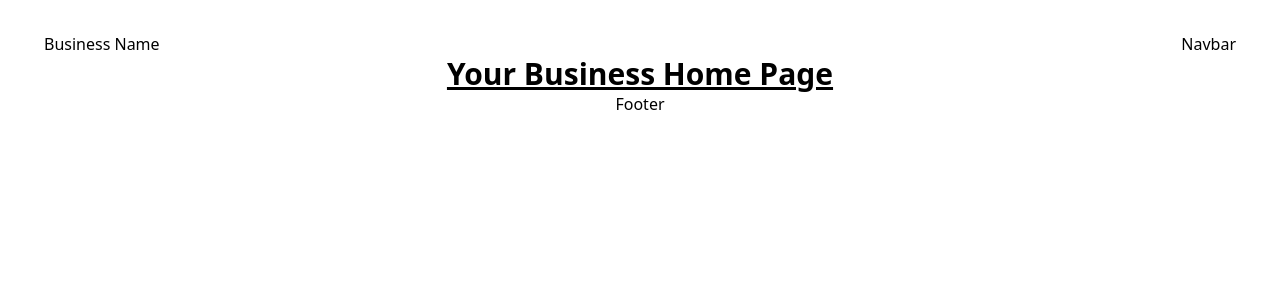
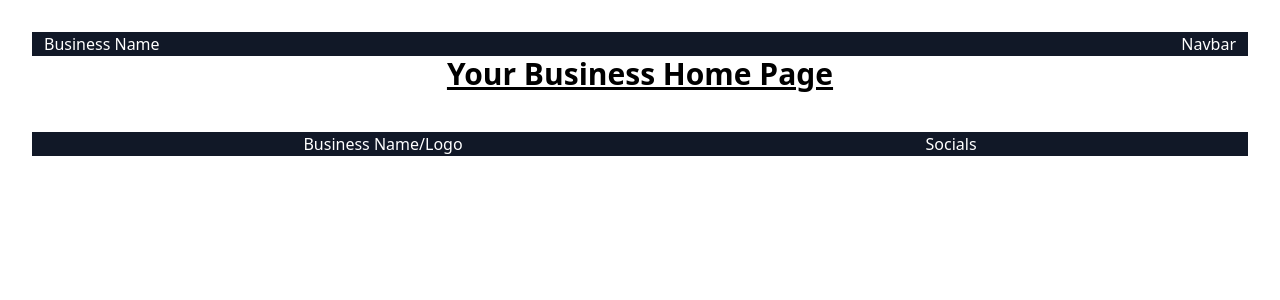
Before and after one commit to DanielG808/demo-business-site, a React (Vite) app: page / in a window 1280 px wide. Shown: the top 300 px of the page. Built offline with nearby package versions, Linux system fonts and the light colour scheme.

Commit message:
added Login.jsx

```diff
--- a/src/App.jsx
+++ b/src/App.jsx
@@ -7,15 +7,11 @@ import "./App.css";
 function App() {
   return (
     <>
-      <div className="container">
-        <Header />
+      <Header />
 
-        <div className="container">
-          <Outlet />
-        </div>
+      <Outlet />
 
-        <Footer />
-      </div>
+      <Footer />
     </>
   );
 }
--- a/src/components/Footer/index.jsx
+++ b/src/components/Footer/index.jsx
@@ -1,7 +1,14 @@
 import React from "react";
 
 function Footer() {
-  return <div>Footer</div>;
+  return (
+    <footer className="bg-gray-900 text-white">
+      <div className="flex justify-around flex-wrap m-10">
+        <h3>Business Name/Logo</h3>
+        <h3>Socials</h3>
+      </div>
+    </footer>
+  );
 }
 
 export default Footer;
--- a/src/components/Header/index.jsx
+++ b/src/components/Header/index.jsx
@@ -3,10 +3,12 @@ import "../../App.css";
 
 function Header() {
   return (
-    <div className="flex justify-between flex-row flex-wrap">
-      <h1 className="mx-3">Business Name</h1>
-      <h1 className="mx-3">Navbar</h1>
-    </div>
+    <header className="bg-gray-900 text-white">
+      <div className="flex justify-between flex-row flex-wrap">
+        <h1 className="mx-3">Business Name</h1>
+        <h1 className="mx-3">Navbar</h1>
+      </div>
+    </header>
   );
 }
 
--- a/src/pages/Home.jsx
+++ b/src/pages/Home.jsx
@@ -1,6 +1,8 @@
 const Home = () => {
   return (
-    <h1 className="text-3xl font-bold underline">Your Business Home Page</h1>
+    <div className="flex justify-center flex-wrap m-auto">
+      <h1 className="text-3xl font-bold underline">Your Business Home Page</h1>
+    </div>
   );
 };
 
--- /dev/null
+++ b/src/pages/Login.jsx
@@ -0,0 +1,7 @@
+import React from "react";
+
+const Login = () => {
+  return <div>Login</div>;
+};
+
+export default Login;
```
